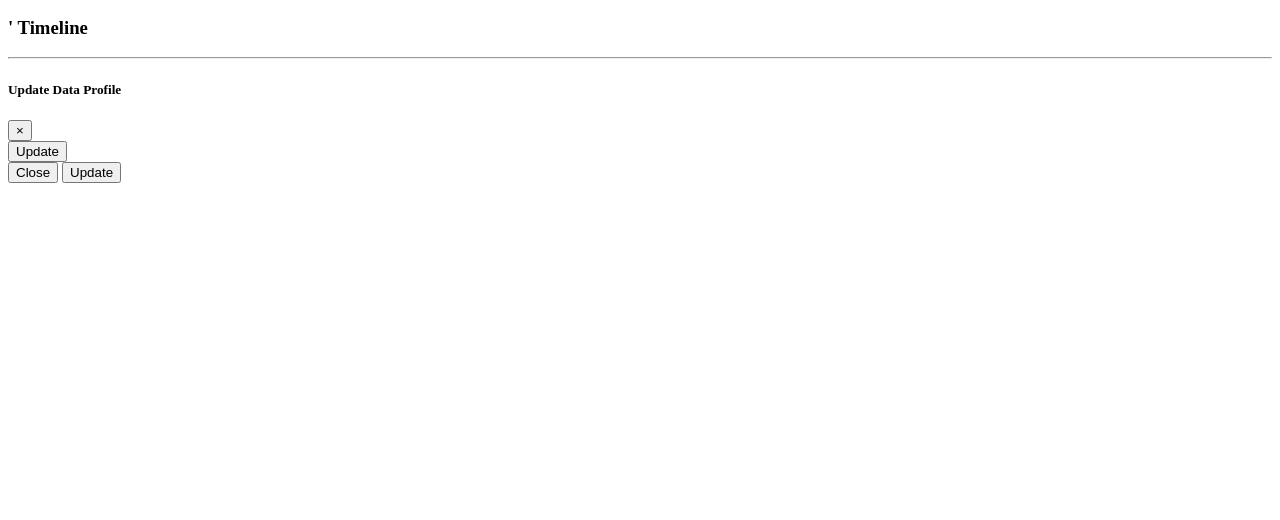
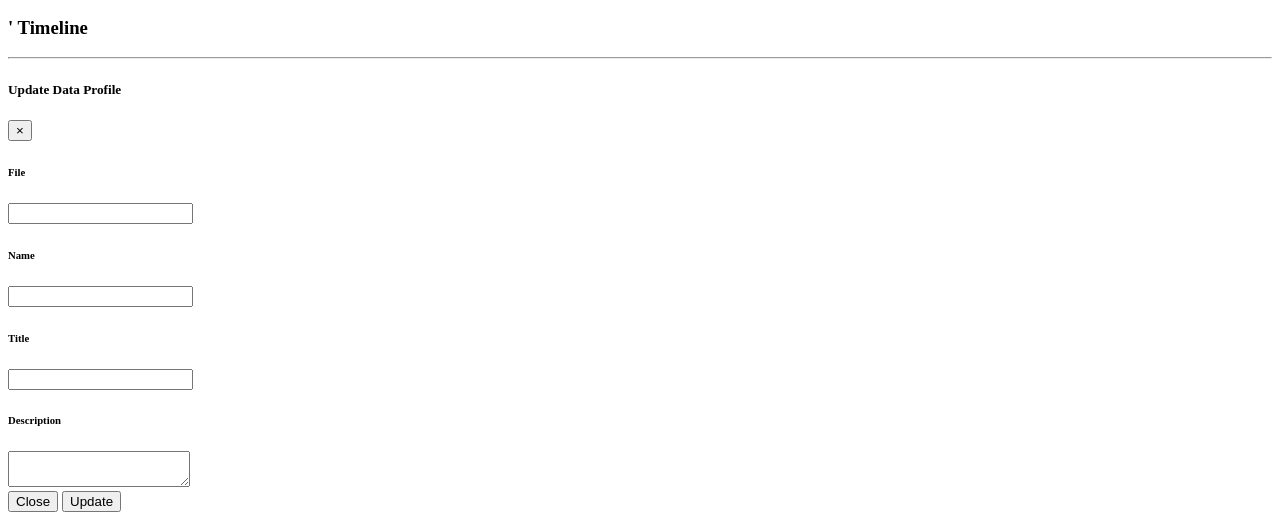
Before and after one commit to kanopia/EjerZemoga, a Symfony app: template templates/user/user/profile.html.twig in a window 1280 px wide. Shown: the part 640-1160 px from the top of the page. Before the commit the page ends 823 px from the top, so only its background shows below. Run offline with Twig, Linux system fonts and the light colour scheme; the template is opened without the code that fills it, so the values that code supplies are empty; form fields are guessed from the names that the template uses; some libraries are stand-ins or nearby versions.

Commit message:
adjusment style form update user

```diff
--- a/templates/user/user/profile.html.twig
+++ b/templates/user/user/profile.html.twig
@@ -49,13 +49,24 @@
                 </div>
                 <div class="modal-body">
                     {{ form_start(form, {'action': path('update_user',{id: user.id}), 'method': 'POST'}) }}
-                    <button type="submit" class="btn btn-primary">Update</button>
+                    <h6 class="pt-2">{{ form_label(form.file) }}</h6>
+                    <div>{{ form_widget(form.file) }}</div>
+
+                    <h6 class="pt-2">{{ form_label(form.name) }}</h6>
+                    <div>{{ form_widget(form.name) }}</div>
+
+                    <h6 class="pt-2">{{ form_label(form.title) }}</h6>
+                    <div>{{ form_widget(form.title) }}</div>
+
+                    <h6 class="pt-2">{{ form_label(form.description) }}</h6>
+                    <div>{{ form_widget(form.description) }}</div>
+                    <div class="modal-footer mt-3">
+                        <button type="button" class="btn btn-secondary" data-dismiss="modal">Close</button>
+                        <button type="submit" class="btn btn-primary">Update</button>
+                    </div>
                     {{ form_end(form) }}
                 </div>
-                <div class="modal-footer">
-                    <button type="button" class="btn btn-secondary" data-dismiss="modal">Close</button>
-                    <button type="submit" class="btn btn-primary">Update</button>
-                </div>
+
             </div>
         </div>
     </div>
```
Also changed, not shown: src/Form/UserType.php (+17 -4 lines).
